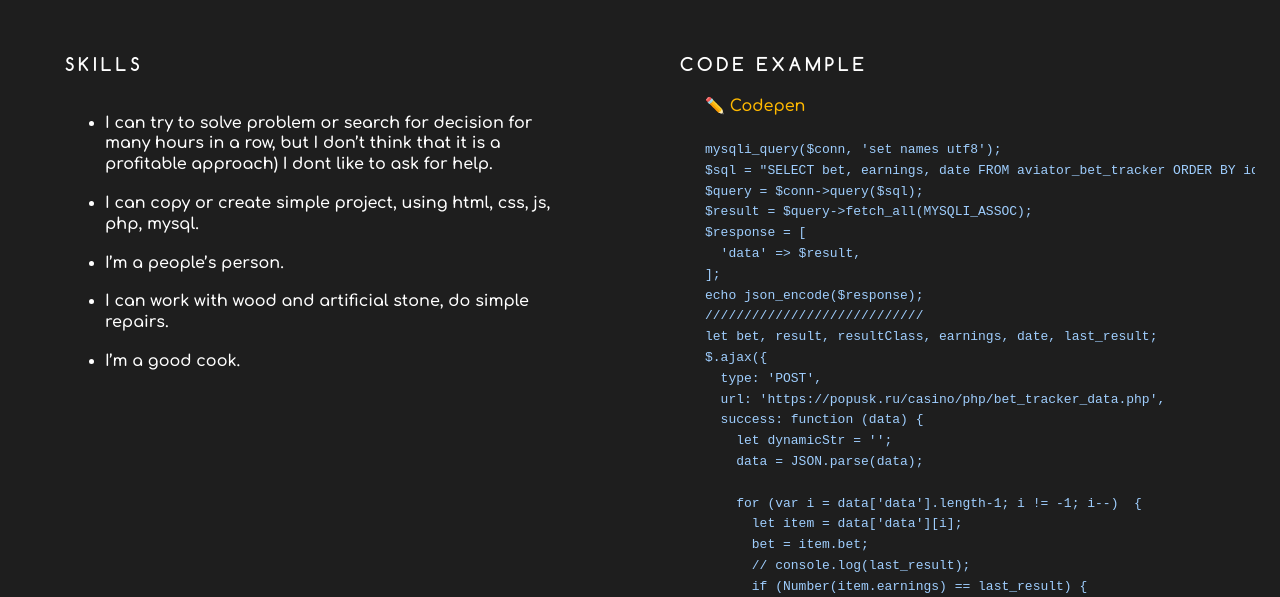
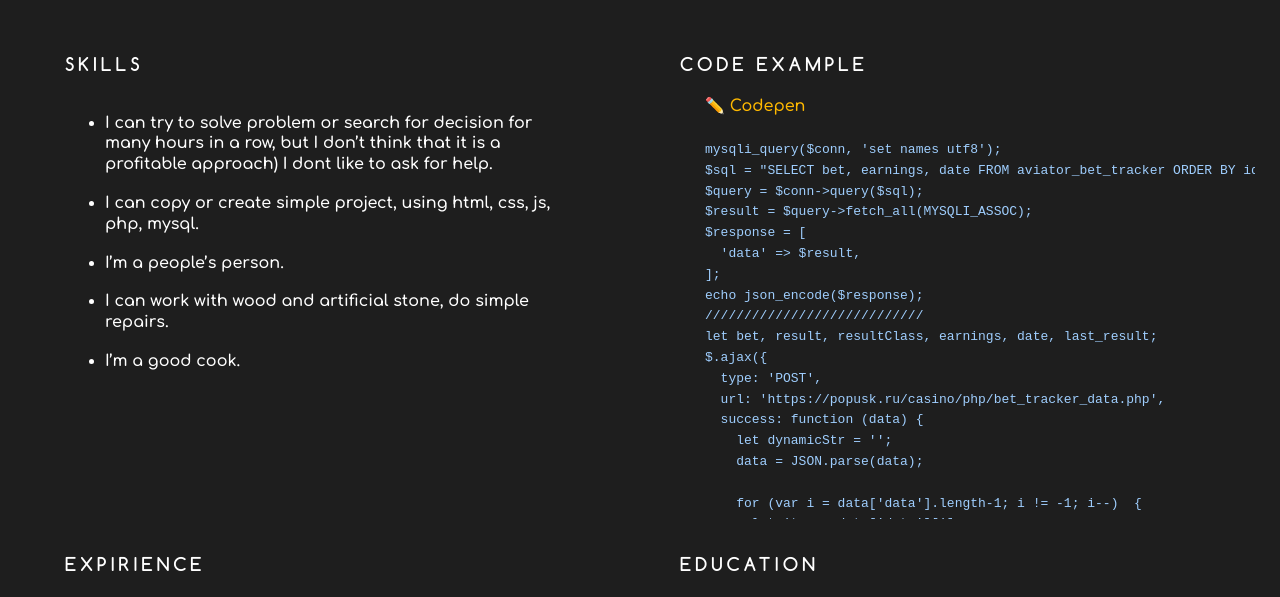
Before and after one commit to kitiket1999/rsschool-cv, a plain HTML site: page index.html in a window 1280 px wide. Shown: the part 588-1185 px from the top of the page. Drawn offline with Linux system fonts and the light colour scheme.

Commit message:
Update style.css

```diff
--- a/style.css
+++ b/style.css
@@ -235,9 +235,26 @@ section#skills p {
 .code-content pre {
   margin: 0;
   overflow: auto;
+  max-height: 400px;
 }
 code {
   color: #9fcefe;
+}
+/* scrollbar */
+pre::-webkit-scrollbar {
+  width: 10px;
+  background-color: #f9f9fd;
+}
+
+pre::-webkit-scrollbar-thumb {
+  border-radius: 10px;
+  background-color: #18aaaa;
+}
+
+pre::-webkit-scrollbar-track {
+  -webkit-box-shadow: inset 0 0 6px rgba(0,0,0,0.2);
+  border-radius: 10px;
+  background-color: #f9f9fd;
 }
 
 .expirience li {
```
